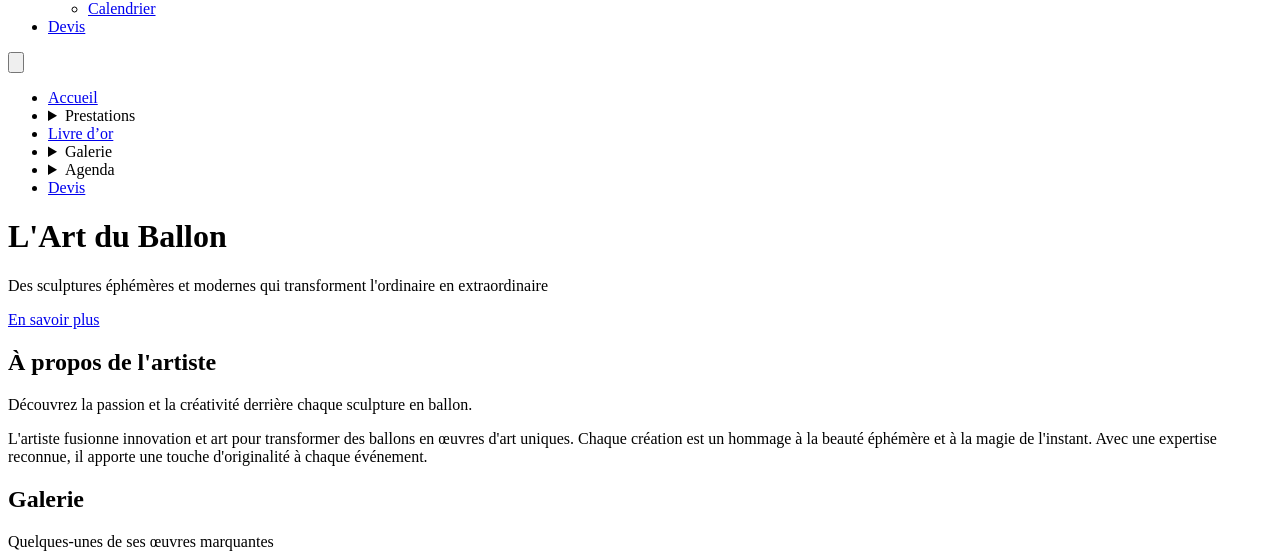
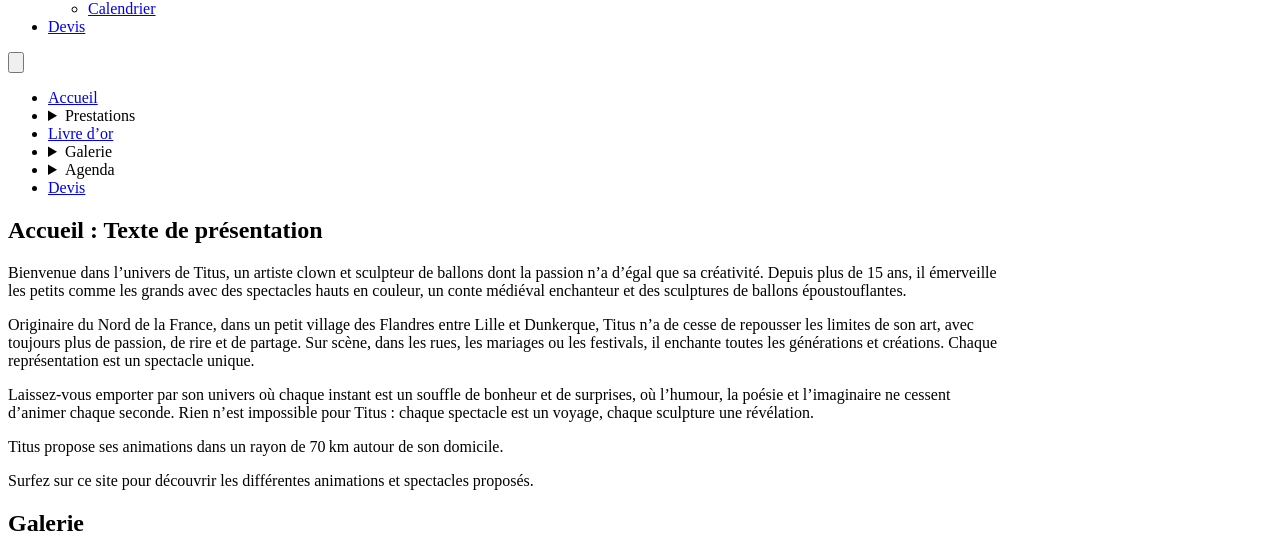
Before and after one commit to TSAELENS/TitusAnimation, a Symfony app: template titusanimation/templates/homepage/index.html.twig in a window 1280 px wide. Shown: the part 3960-4518 px from the top of the page. Run offline with Twig, Linux system fonts and the light colour scheme; the template is opened without the code that fills it, so the values that code supplies are empty; some libraries are stand-ins or nearby versions.

Commit message:
Update: homepage

```diff
--- a/titusanimation/templates/homepage/index.html.twig
+++ b/titusanimation/templates/homepage/index.html.twig
@@ -5,10 +5,10 @@
 {% block body %}
 
   {# --- Hero Section --- #}
-  <header class="relative bg-gradient-to-r from-sky-800 to-sky-500 h-screen flex items-center justify-center">
-    <div class="absolute inset-0">
+  {# <header class="relative bg-gradient-to-r from-sky-800 to-sky-500 h-screen flex items-center justify-center">
+    <div class="absolute inset-0"> #}
       {# <img src="/build/images/hero-bg.png" alt="Hero background" class="w-80% h-80% object-cover opacity-30"> #}
-    </div>
+    {# </div>
     <div class="relative text-center px-4">
       <h1 class="text-5xl md:text-7xl font-extrabold text-white mb-4 drop-shadow-lg">L'Art du Ballon</h1>
       <p class="text-xl md:text-2xl text-white mb-8 drop-shadow-md">
@@ -18,26 +18,51 @@
         En savoir plus
       </a>
     </div>
-  </header>
+  </header> #}
 
-  {# --- Section À propos --- #}
-  <section id="about" class="py-20 bg-white">
-    <div class="container mx-auto px-4">
-      <div class="text-center mb-12">
-        <h2 class="text-4xl font-bold text-gray-800">À propos de l'artiste</h2>
-        <p class="text-gray-600 mt-4">
-          Découvrez la passion et la créativité derrière chaque sculpture en ballon.
-        </p>
-      </div>
-      <div class="max-w-4xl mx-auto text-center">
-        <p class="text-lg text-gray-700">
-          L'artiste fusionne innovation et art pour transformer des ballons en œuvres d'art uniques.
-          Chaque création est un hommage à la beauté éphémère et à la magie de l'instant.
-          Avec une expertise reconnue, il apporte une touche d'originalité à chaque événement.
-        </p>
-      </div>
+
+<section class="bg-gray-900 min-h-screen pt-24 pb-8 flex items-center justify-center">
+  <div class="bg-white rounded shadow p-8 relative overflow-visible" style="width: 1000px;">
+    <img
+      src="{{ asset('build/images/home-removebg.png') }}"
+      alt="Clown Titus"
+      style="
+        width: 450px;
+        height: auto;
+        position: absolute;
+        left: -200px;
+        top: -200px;
+        z-index: 10;
+      "
+    >
+    <div class="ml-[420px] mt-6">
+      <h2 class="text-3xl font-bold mb-4">Accueil : Texte de présentation</h2>
+      <p class="mb-4">
+        Bienvenue dans l’univers de Titus, un artiste clown et sculpteur de ballons dont la passion n’a d’égal que sa créativité.
+        Depuis plus de 15 ans, il émerveille les petits comme les grands avec des spectacles hauts en couleur,
+        un conte médiéval enchanteur et des sculptures de ballons époustouflantes.
+      </p>
+      <p class="mb-4">
+        Originaire du Nord de la France, dans un petit village des Flandres entre Lille et Dunkerque, Titus n’a de cesse
+        de repousser les limites de son art, avec toujours plus de passion, de rire et de partage.
+        Sur scène, dans les rues, les mariages ou les festivals, il enchante toutes les générations et créations.
+        Chaque représentation est un spectacle unique.
+      </p>
+      <p class="mb-4">
+        Laissez-vous emporter par son univers où chaque instant est un souffle de bonheur et de surprises,
+        où l’humour, la poésie et l’imaginaire ne cessent d’animer chaque seconde.
+        Rien n’est impossible pour Titus : chaque spectacle est un voyage, chaque sculpture une révélation.
+      </p>
+      <p class="mb-4">
+        Titus propose ses animations dans un rayon de 70 km autour de son domicile.
+      </p>
+      <p>
+        Surfez sur ce site pour découvrir les différentes animations et spectacles proposés.
+      </p>
     </div>
-  </section>
+  </div>
+</section>
+
 
   {# --- Section Galerie / Photos --- #}
   <section id="portfolio" class="py-20 bg-gray-100">
```
Also changed, not shown: titusanimation/assets/images/home-removebg.png (renamed from titusanimation/assets/images/IMG_7040__1_-removebg-preview.png).
